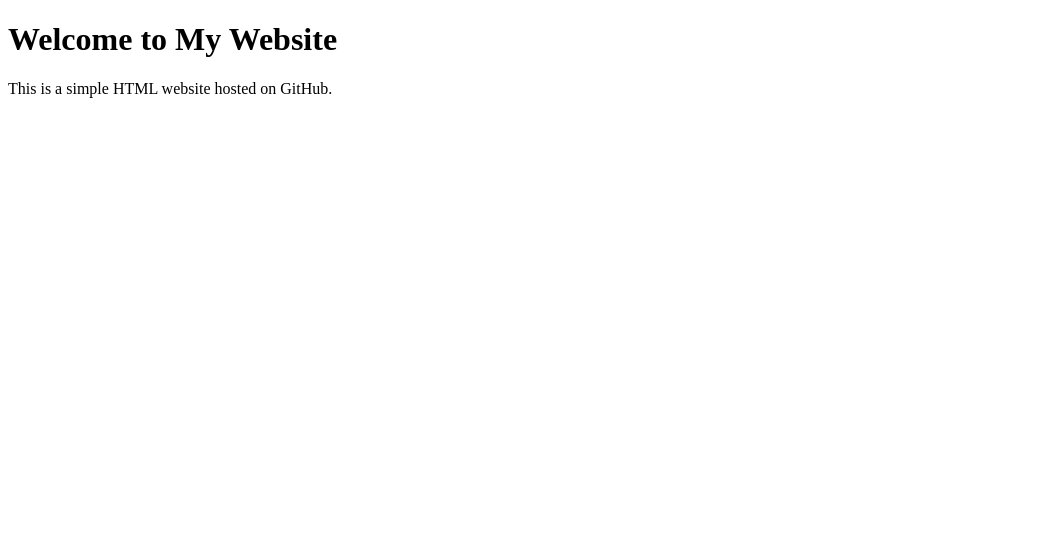
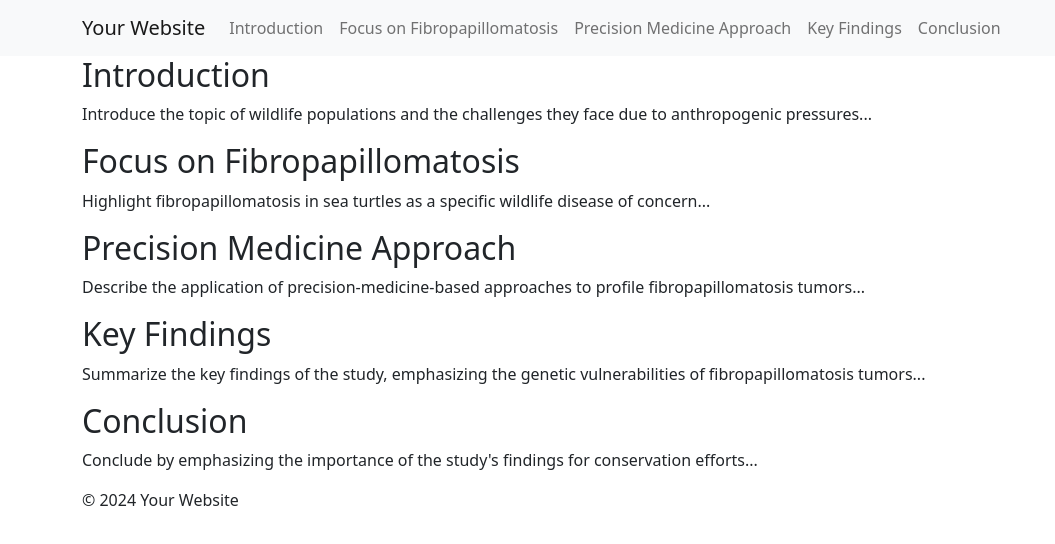
Before and after one commit to debimajumdar/bioe20bproject, a plain HTML site: page index.html in a window 1280 px wide. Shown: the whole page, without its empty margins (0-1055 px from the left). Drawn offline with nearby package versions, Linux system fonts and the light colour scheme.

Commit message:
Update index.html

```diff
--- a/index.html
+++ b/index.html
@@ -3,10 +3,92 @@
 <head>
     <meta charset="UTF-8">
     <meta name="viewport" content="width=device-width, initial-scale=1.0">
-    <title>My Website</title>
+    <meta name="description" content="Webpage about Fibropapillomatosis in sea turtles">
+    <meta name="author" content="Your Name">
+
+    <title>Fibropapillomatosis in Sea Turtles</title>
+
+    <!-- Bootstrap CSS -->
+    <link href="https://cdn.jsdelivr.net/npm/bootstrap@5.1.3/dist/css/bootstrap.min.css" rel="stylesheet">
+
+    <!-- Custom styles -->
+    <link href="styles.css" rel="stylesheet">
 </head>
 <body>
-    <h1>Welcome to My Website</h1>
-    <p>This is a simple HTML website hosted on GitHub.</p>
+    <header>
+        <nav class="navbar navbar-expand-lg navbar-light bg-light">
+            <div class="container">
+                <a class="navbar-brand" href="#">Your Website</a>
+                <button class="navbar-toggler" type="button" data-bs-toggle="collapse" data-bs-target="#navbarNav" aria-controls="navbarNav" aria-expanded="false" aria-label="Toggle navigation">
+                    <span class="navbar-toggler-icon"></span>
+                </button>
+                <div class="collapse navbar-collapse" id="navbarNav">
+                    <ul class="navbar-nav ml-auto">
+                        <li class="nav-item">
+                            <a class="nav-link" href="#introduction">Introduction</a>
+                        </li>
+                        <li class="nav-item">
+                            <a class="nav-link" href="#focus">Focus on Fibropapillomatosis</a>
+                        </li>
+                        <li class="nav-item">
+                            <a class="nav-link" href="#precision-medicine">Precision Medicine Approach</a>
+                        </li>
+                        <li class="nav-item">
+                            <a class="nav-link" href="#findings">Key Findings</a>
+                        </li>
+                        <li class="nav-item">
+                            <a class="nav-link" href="#conclusion">Conclusion</a>
+                        </li>
+                    </ul>
+                </div>
+            </div>
+        </nav>
+    </header>
+
+    <main>
+        <section id="introduction" class="section">
+            <div class="container">
+                <h2>Introduction</h2>
+                <p>Introduce the topic of wildlife populations and the challenges they face due to anthropogenic pressures...</p>
+            </div>
+        </section>
+
+        <section id="focus" class="section">
+            <div class="container">
+                <h2>Focus on Fibropapillomatosis</h2>
+                <p>Highlight fibropapillomatosis in sea turtles as a specific wildlife disease of concern...</p>
+            </div>
+        </section>
+
+        <section id="precision-medicine" class="section">
+            <div class="container">
+                <h2>Precision Medicine Approach</h2>
+                <p>Describe the application of precision-medicine-based approaches to profile fibropapillomatosis tumors...</p>
+            </div>
+        </section>
+
+        <section id="findings" class="section">
+            <div class="container">
+                <h2>Key Findings</h2>
+                <p>Summarize the key findings of the study, emphasizing the genetic vulnerabilities of fibropapillomatosis tumors...</p>
+            </div>
+        </section>
+
+        <section id="conclusion" class="section">
+            <div class="container">
+                <h2>Conclusion</h2>
+                <p>Conclude by emphasizing the importance of the study's findings for conservation efforts...</p>
+            </div>
+        </section>
+    </main>
+
+    <footer class="footer">
+        <div class="container">
+            <p>&copy; 2024 Your Website</p>
+        </div>
+    </footer>
+
+    <!-- Bootstrap JS -->
+    <script src="https://cdn.jsdelivr.net/npm/bootstrap@5.1.3/dist/js/bootstrap.bundle.min.js"></script>
 </body>
 </html>
```
